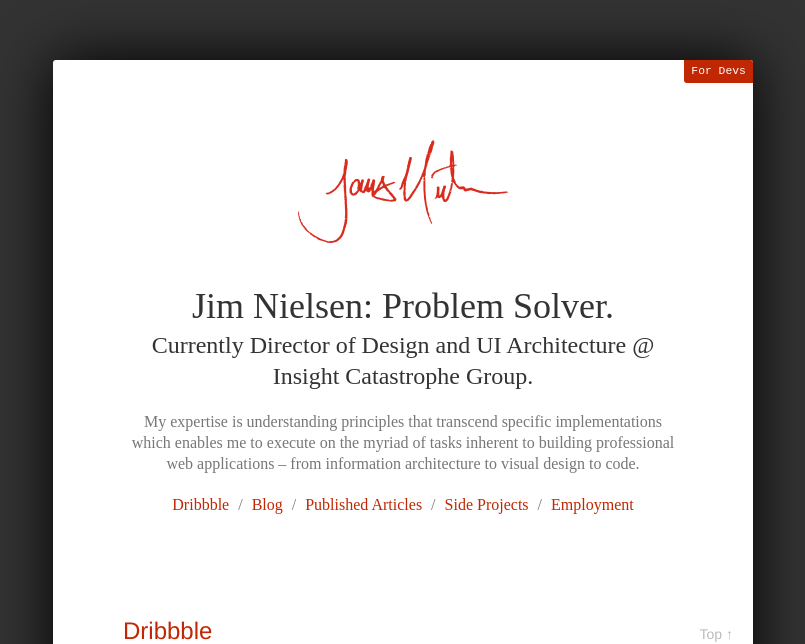
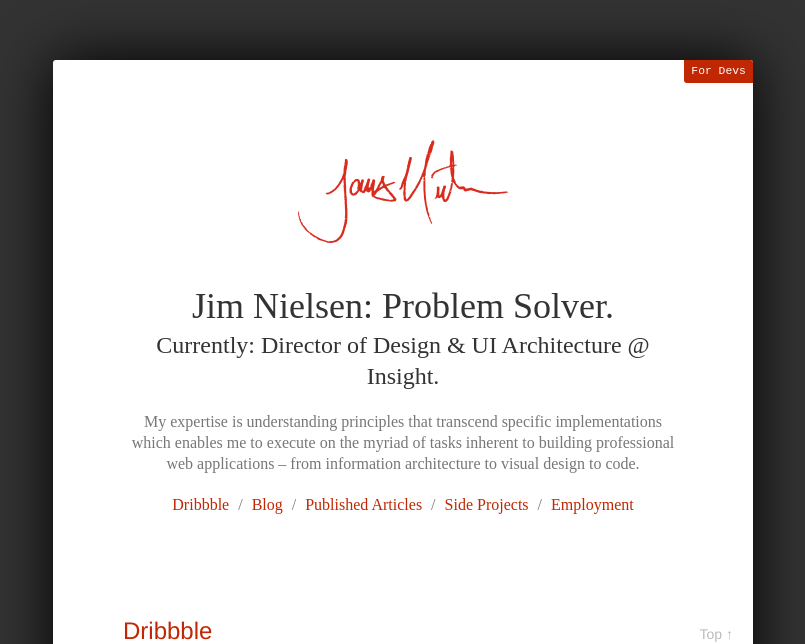
Before and after one commit to jimniels/www, a Jekyll site: the page built from index.html, in a window 1280 px wide and 900 px high, cut to the strip 0-644 px from the top of the window. Shown: the whole strip, without its empty margins (237-1042 px from the left). Built offline with Jekyll 4.4.1, drawn with Linux system fonts in a browser that asks for light colours; Markdown is read by kramdown in place of the engine named in the settings; comment, search, counter and statistics services are not loaded.

Commit message:
Update header text

```diff
--- a/_includes/header.html
+++ b/_includes/header.html
@@ -6,7 +6,7 @@
   </h1>
 
   <h2>
-    Currently Director of Design and UI Architecture @ Insight Catastrophe Group.
+    Currently: Director of Design &amp; UI Architecture @ Insight.
   </h2>
 
   <p>
```
